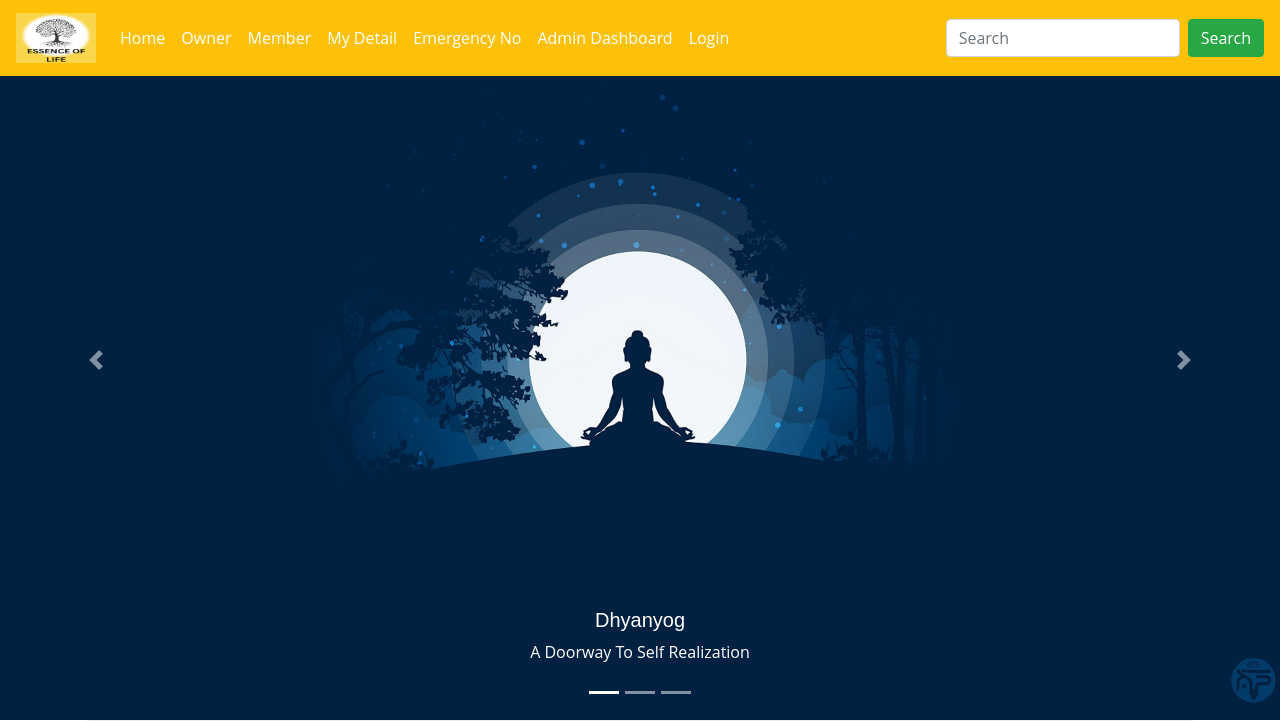
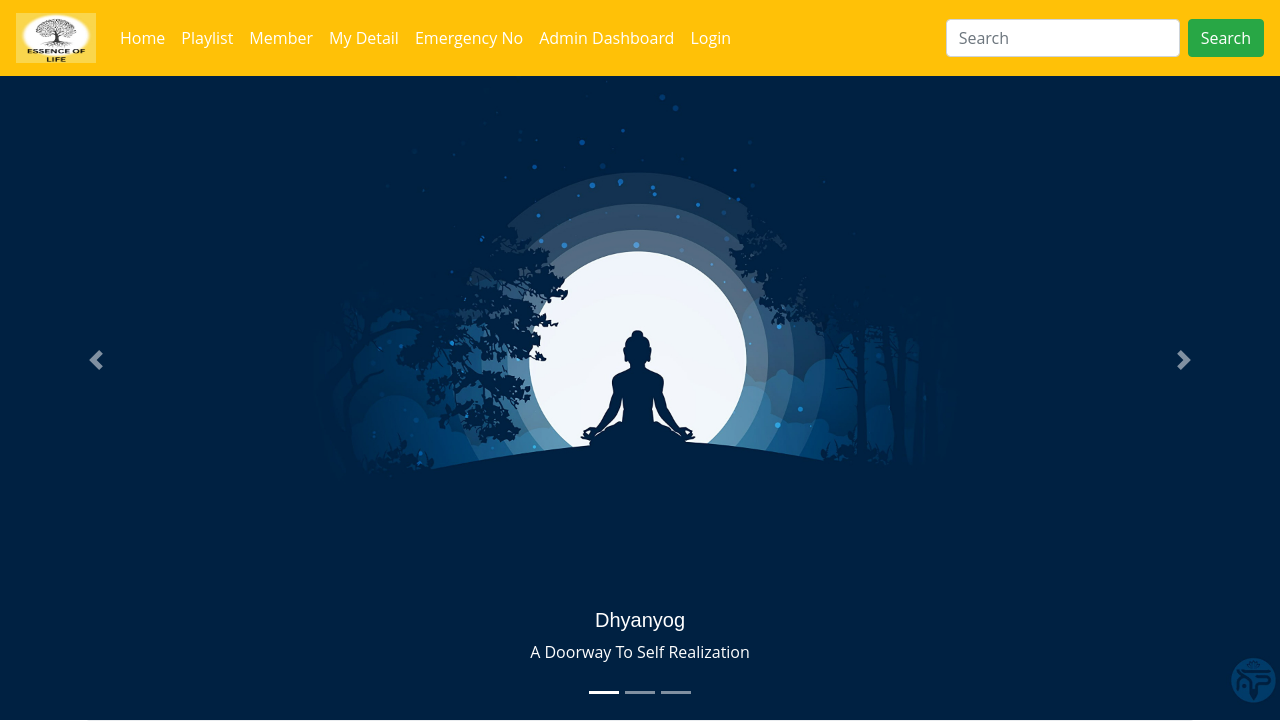
Before and after one commit to KUNDAN5678/mycode, a PHP site: page /index.php in a window 1280 px wide. Shown: the top 721 px of the page. Run offline with PHP 8.4, Linux system fonts and the light colour scheme.

Commit message:
owner to playlist

```diff
--- a/header.php
+++ b/header.php
@@ -24,7 +24,7 @@
         <a class="nav-link text-white" href="index.php">Home <span class="sr-only">(current)</span></a>
       </li>
       <li class="nav-item">
-        <a class="nav-link  text-white" href="#owner">Owner</a>
+        <a class="nav-link  text-white" href="#owner">Playlist</a>
       </li>
       <li class="nav-item">
         <a class="nav-link text-white" href="#member">Member</a>
```
